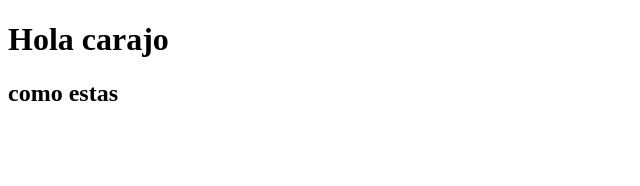
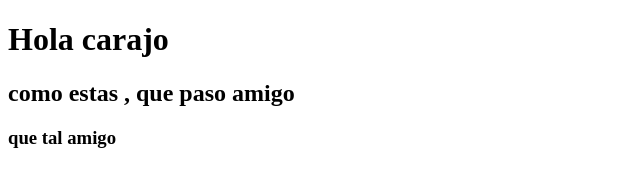
Before and after one commit to sebastian17121990/Mi_primer_repositorio, a plain HTML site: page Index.html in a window 1280 px wide. Shown: the whole page, without its empty margins (0-640 px from the left). Drawn offline with Linux system fonts and the light colour scheme.

Commit message:
nuevomensaje

```diff
--- a/Index.html
+++ b/Index.html
@@ -8,6 +8,7 @@
 </head>
 <body>
     <h1>Hola carajo</h1>
-    <h2>como estas</h2>
+    <h2>como estas , que paso amigo</h2>
+    <h3>que tal amigo</h3>
 </body>
 </html>
```
